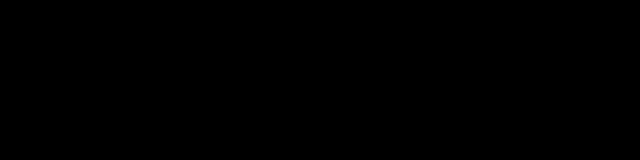
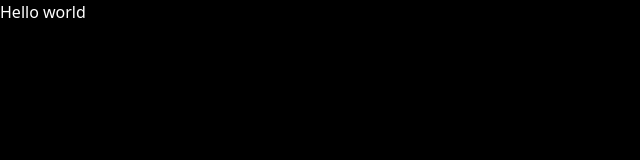
Before and after one commit to erickjavalos/dbagsVroom, a React app in the folder client/: page / in a window 1280 px wide. Before the commit this address had no page. Shown: the top 160 px of the page, without its empty margins (0-640 px from the left). Built offline with nearby package versions, Linux system fonts and the light colour scheme; the HTML template or start-up script is replaced by a standard one.

Commit message:
testing preprod build process

```diff
--- a/client/src/App.js
+++ b/client/src/App.js
@@ -14,11 +14,12 @@
   createHttpLink,
 } from '@apollo/client';
 import { setContext } from '@apollo/client/link/context';
-import Authentication from "./components/Authentication/index.js";
-import Home from "./pages/Home";
-import Join from "./pages/Join";
-import Login from "./pages/Login";
-import Minting from "./pages/Minting";
+// import Authentication from "./components/Authentication/index.js";
+// import Home from "./pages/Home";
+// import Join from "./pages/Join";
+// import Login from "./pages/Login";
+// import Minting from "./pages/Minting";
+import Test from "./components/Test";
 
 import './App.css'
 
@@ -53,11 +54,12 @@
       <ApolloProvider client={client}>
         <Router>
           <Routes>
-            <Route path="/auth" element={<Authentication />} />
+            <Route path="/" element={<Test />} />
+            {/* <Route path="/auth" element={<Authentication />} />
             <Route path="/home" element={<Home />} />
             <Route path="/join" element={<Join />} />
             <Route path="/login" element={<Login />} />
-            <Route path="/minting" element={<Minting />} />
+            <Route path="/minting" element={<Minting />} /> */}
           </Routes>
         </Router>
       </ApolloProvider>
--- /dev/null
+++ b/client/src/components/Test/index.js
@@ -0,0 +1,16 @@
+import React, { useState, useEffect } from "react";
+
+
+// header component
+function Header({ updateWalletConnected, loggedIn, logout }) {
+
+
+
+  return (
+    <>
+      <h1 className="text-white">Hello world</h1>
+    </>
+  )
+}
+
+export default Header;
```
Also changed, not shown: 15 other files (tests, documents, lock files or other folders).
